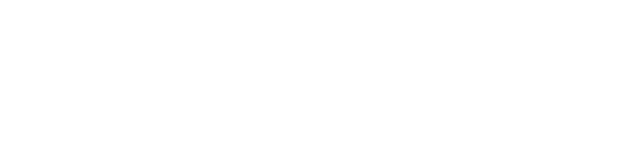
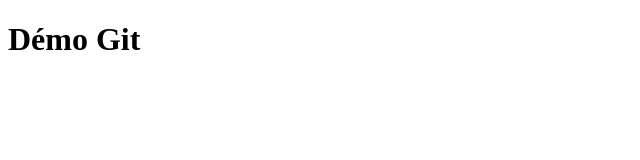
Before and after one commit to Marc-AntoineSP/demo-git, a plain HTML site: page index.html in a window 1280 px wide. Shown: the whole page, without its empty margins (0-640 px from the left). Drawn offline with Linux system fonts and the light colour scheme.

Commit message:
Ajout d'un titre

```diff
--- a/index.html
+++ b/index.html
@@ -5,5 +5,7 @@
 		<meta name="viewport" content="width=device-width, initial-scale=1.0" />
 		<title>Document</title>
 	</head>
-	<body></body>
+	<body>
+		<h1>Démo Git</h1>
+	</body>
 </html>
```
